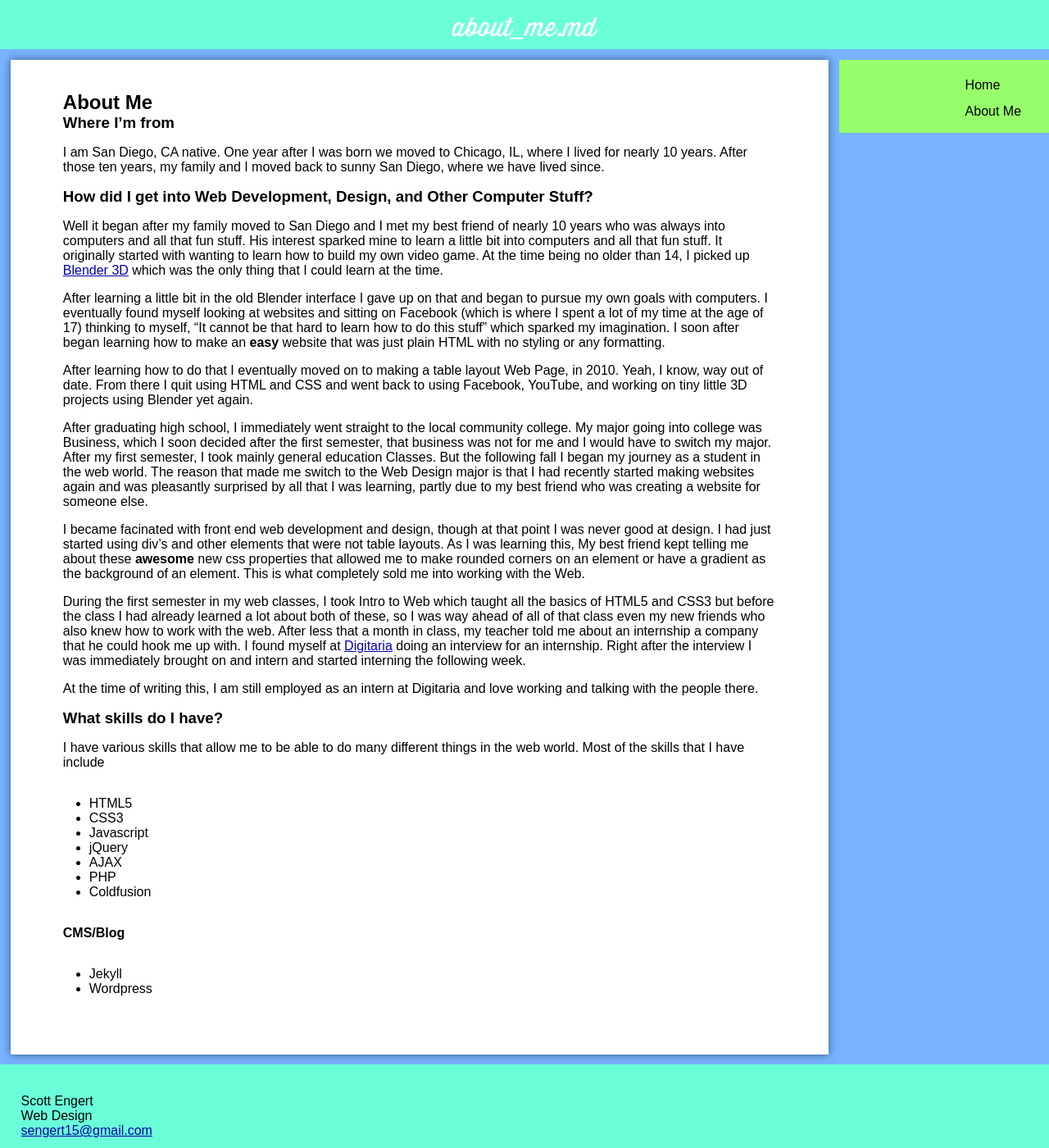
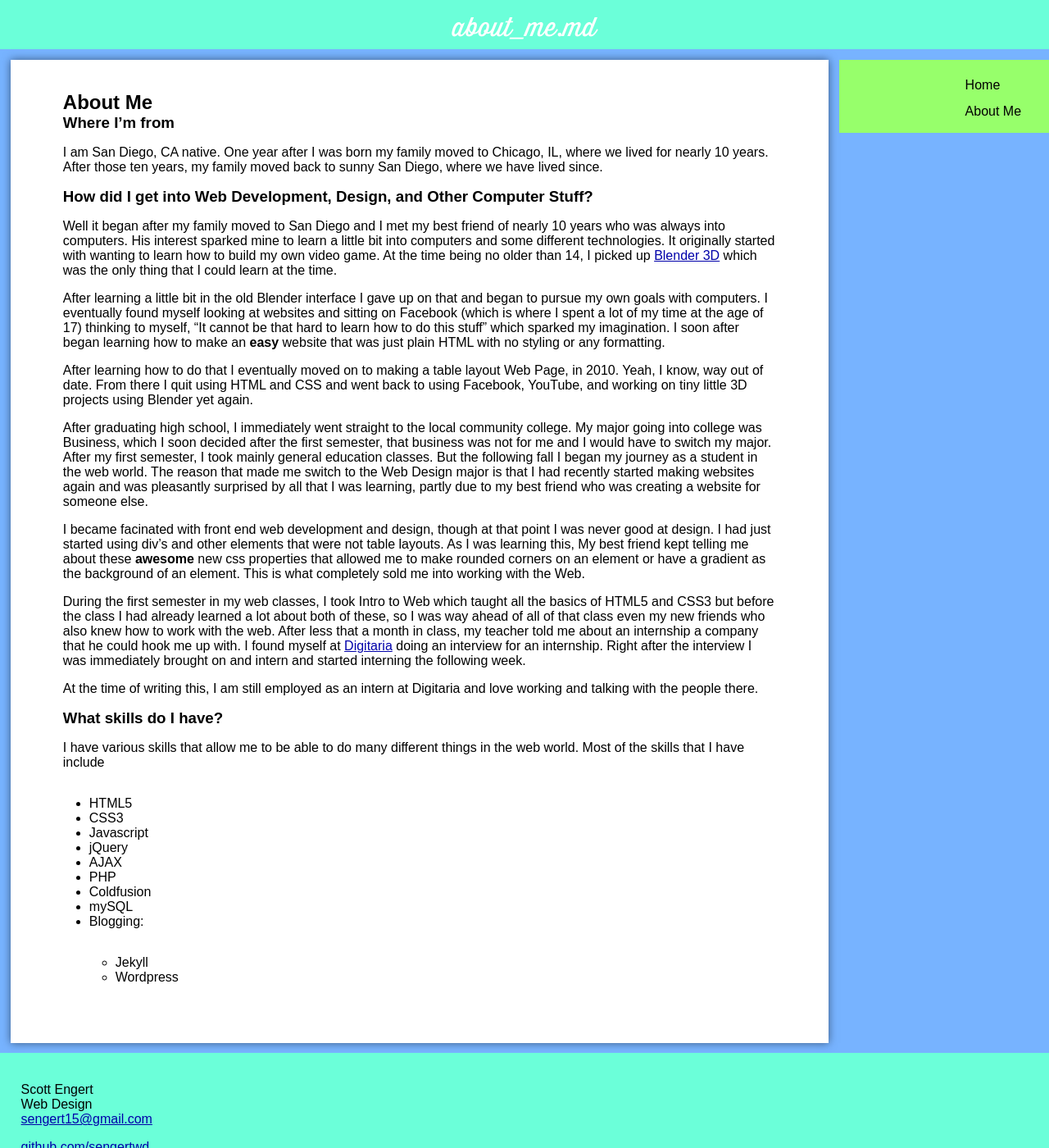
Before and after one commit to sengertwd/jekyll-test, a Jekyll site: the page built from about_me.md, in a window 1280 px wide and 1400 px high. Shown: the whole window at 82% size. Built offline with Jekyll 4.4.1, drawn with Linux system fonts in a browser that asks for light colours; some web fonts are replaced.

Commit message:
Fixed some grammar problems with about me.

```diff
--- a/about_me.md
+++ b/about_me.md
@@ -6,16 +6,16 @@ categories: introduction
 ---
 ## About Me
 ### Where I'm from
-I am San Diego, CA native. One year after I was born we moved to Chicago, IL, where I lived for nearly 10 years. After those ten years, my family and I moved back to sunny San Diego, where we have lived since.
+I am San Diego, CA native. One year after I was born my family moved to Chicago, IL, where we lived for nearly 10 years. After those ten years, my family moved back to sunny San Diego, where we have lived since.
 
 ### How did I get into Web Development, Design, and Other Computer Stuff?
-Well it began after my family moved to San Diego and I met my best friend of nearly 10 years who was always into computers and all that fun stuff. His interest sparked mine to learn a little bit into computers and all that fun stuff. It originally started with wanting to learn how to build my own video game. At the time being no older than 14, I picked up [Blender 3D](http://www.blender.org/) which was the only thing that I could learn at the time.
+Well it began after my family moved to San Diego and I met my best friend of nearly 10 years who was always into computers. His interest sparked mine to learn a little bit into computers and some different technologies. It originally started with wanting to learn how to build my own video game. At the time being no older than 14, I picked up [Blender 3D](http://www.blender.org/) which was the only thing that I could learn at the time.
 
 After learning a little bit in the old Blender interface I gave up on that and began to pursue my own goals with computers. I eventually found myself looking at websites and sitting on Facebook (which is where I spent a lot of my time at the age of 17) thinking to myself, "It cannot be that hard to learn how to do this stuff" which sparked my imagination. I soon after began learning how to make an **easy** website that was just plain HTML with no styling or any formatting.
 
 After learning how to do that I eventually moved on to making a table layout Web Page, in 2010. Yeah, I know, way out of date. From there I quit using HTML and CSS and went back to using Facebook, YouTube, and working on tiny little 3D projects using Blender yet again.
 
-After graduating high school, I immediately went straight to the local community college. My major going into college was Business, which I soon decided after the first semester, that business was not for me and I would have to switch my major. After my first semester, I took mainly general education Classes. But the following fall I began my journey as a student in the web world. The reason that made me switch to the Web Design major is that I had recently started making websites again and was pleasantly surprised by all that I was learning, partly due to my best friend who was creating a website for someone else.
+After graduating high school, I immediately went straight to the local community college. My major going into college was Business, which I soon decided after the first semester, that business was not for me and I would have to switch my major. After my first semester, I took mainly general education classes. But the following fall I began my journey as a student in the web world. The reason that made me switch to the Web Design major is that I had recently started making websites again and was pleasantly surprised by all that I was learning, partly due to my best friend who was creating a website for someone else.
 
  I became facinated with front end web development and design, though at that point I was never good at design. I had just started using div's and other elements that were not table layouts. As I was learning this, My best friend kept telling me about these **awesome** new css properties that allowed me to make rounded corners on an element or have a gradient as the background of an element. This is what completely sold me into working with the Web.
 
@@ -34,8 +34,7 @@ Most of the skills that I have include
 *	AJAX
 *	PHP
 *	Coldfusion
-
-####CMS/Blog
-
-*	Jekyll
-*	Wordpress
+* mySQL
+* Blogging:
+  *	Jekyll
+  *	Wordpress
```
Also changed, not shown: _posts/2013-07-19-why-i-did-not-use-a-database-driven-CMS.md (+1 -1 lines), _posts/2013-07-24-javascript-based-tank-game.md (+6 -0 lines).
